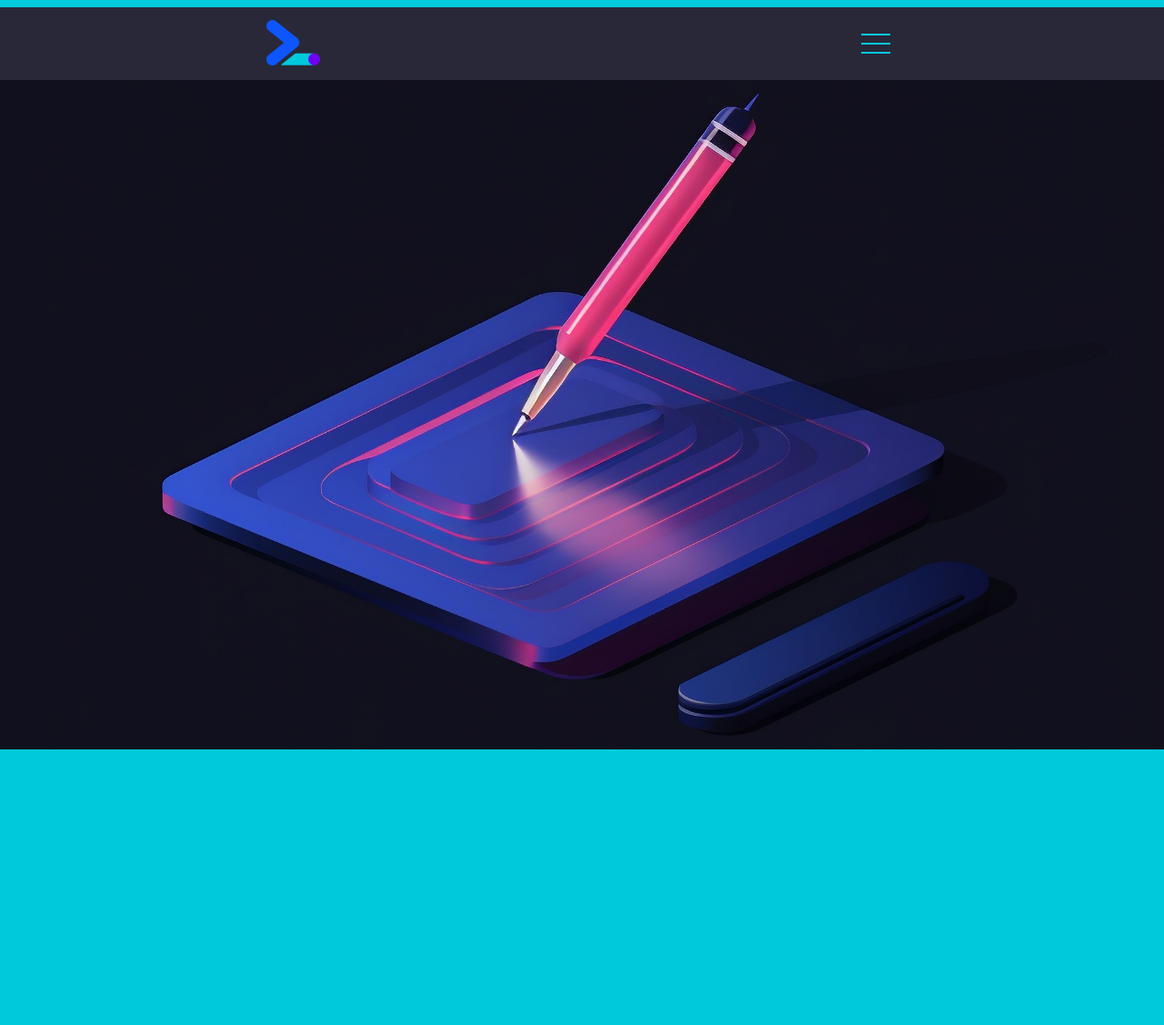
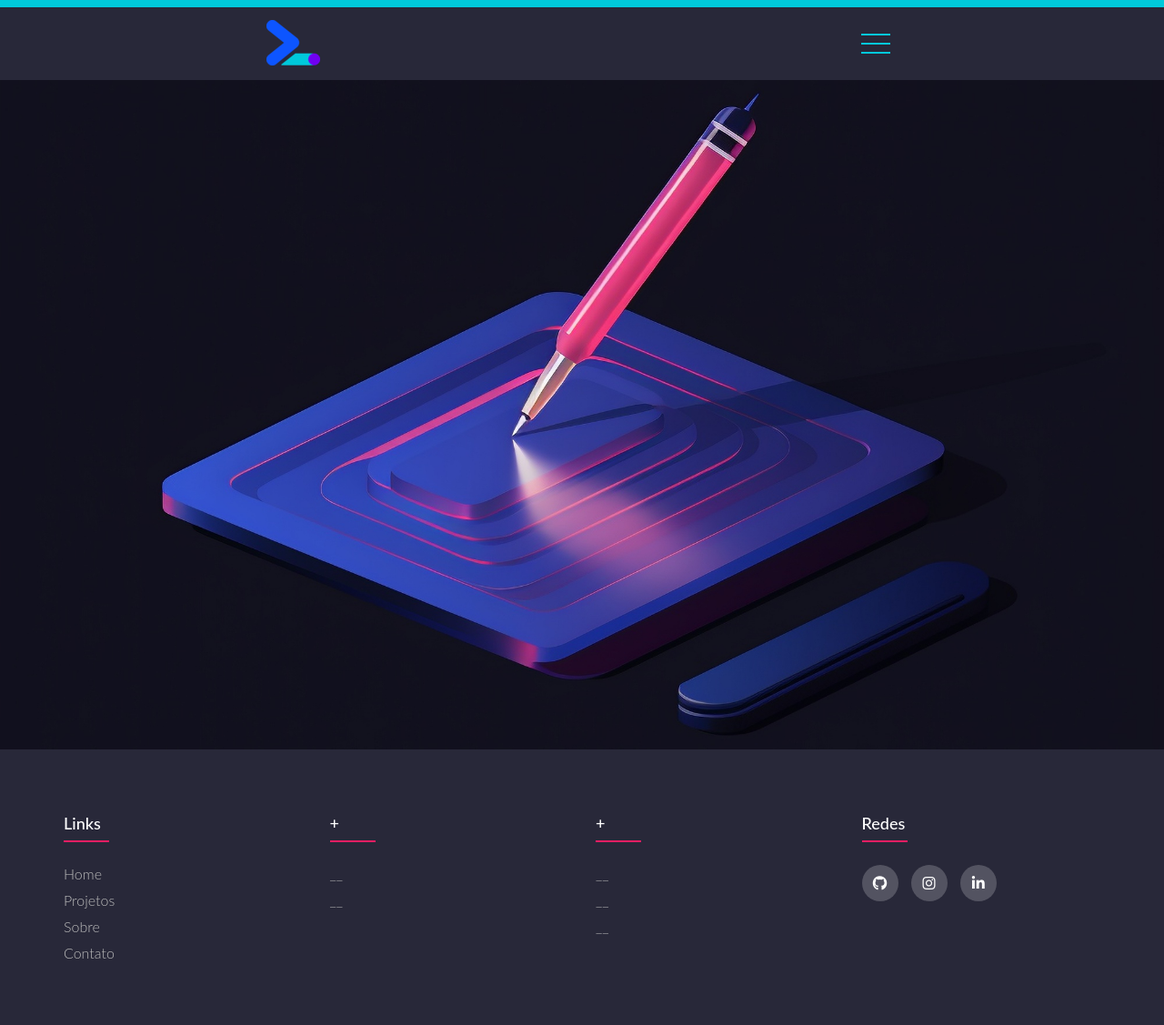
Before and after one commit to JuniorDeLonge/Portfolio, a plain HTML site: page index.html in a window 1280 px wide. Shown: the top 1127 px of the page at 91% size. Before the commit the page ends 824 px from the top, so only its background shows below. Drawn offline with Linux system fonts and the light colour scheme.

Commit message:
#footer+edits

```diff
--- a/index.html
+++ b/index.html
@@ -5,15 +5,19 @@
     <meta name="viewport" content="width=device-width, initial-scale=1.0" />
     <title>Dev - Junior DeLonge</title>
     <link rel="stylesheet" href="style.css" />
-    <link rel="shortcut icon" href="icon.png" type="image/x-icon">
+    <link rel="shortcut icon" href="icon.png" type="image/x-icon" />
+    <link
+      rel="stylesheet"
+      href="https://use.fontawesome.com/releases/v6.1.1/css/all.css"
+    />
   </head>
 
   <body>
     <header>
       <div class="line"></div>
       <nav>
-        <a href="#"><img src="logo.png" alt="logo"></a>
-          <div class="mobile-menu">
+        <a href="#"><img src="logo.png" alt="logo" /></a>
+        <div class="mobile-menu">
           <div class="line1"></div>
           <div class="line2"></div>
           <div class="line3"></div>
@@ -28,5 +32,48 @@
     </header>
     <main></main>
     <script src="mobile-navbar.js"></script>
+
+    <footer class="footer">
+      <div class="container">
+        <div class="row">
+          <div class="footer-col">
+            <h4>links</h4>
+            <ul>
+              <li><a href="#">Home</a></li>
+              <li><a href="#">Projetos</a></li>
+              <li><a href="#">Sobre</a></li>
+              <li><a href="#">Contato</a></li>
+            </ul>
+          </div>
+          <div class="footer-col">
+            <h4>+</h4>
+            <ul>
+              <li><a href="#">__</a></li>
+              <li><a href="#">__</a></li>
+            </ul>
+          </div>
+          <div class="footer-col">
+            <h4>+</h4>
+            <ul>
+              <li><a href="#">__</a></li>
+              <li><a href="#">__</a></li>
+              <li><a href="#">__</a></li>
+            </ul>
+          </div>
+          <div class="footer-col">
+            <h4>redes</h4>
+            <div class="social-links">
+              <a href="#" target="_blank"
+                ><i class="fa-brands fa-github"></i
+              ></a>
+              <a href="https://instagram.com/juniordelonge" target="_blank"
+                ><i class="fab fa-instagram"></i
+              ></a>
+              <a href="#" target="_blank"><i class="fab fa-linkedin-in"></i></a>
+            </div>
+          </div>
+        </div>
+      </div>
+    </footer>
   </body>
 </html>
--- a/style.css
+++ b/style.css
@@ -1,15 +1,15 @@
 * {
     margin: 0;
     padding: 0;
+    box-sizing: border-box;
 }
 
-@import url('https://fonts.googleapis.com/css2?family=Lato:wght@400;700&display=swap');
+@import url("https://fonts.googleapis.com/css2?family=Lato:wght@400;700&display=swap");
 
 body {
-    font-family: 'Lato', sans-serif;
+    font-family: "Lato", sans-serif;
     overflow-x: hidden;
     background: #00c9db;
-
 }
 
 /* Works on Firefox */
@@ -40,11 +40,10 @@ a {
 }
 
 a:hover {
-
     letter-spacing: 4px;
 }
 
-.line{
+.line {
     background-color: #00c9db;
     height: 1vh;
 }
@@ -154,9 +153,8 @@ main {
 }
 
 @media (min-width: 768px) {
-    .main
-{
-    background-image: url('bg.jpg');
+    .main {
+        background-image: url("bg.jpg");
         background-repeat: no-repeat;
         bottom: 0;
         color: hsl(240deg 27% 9%);
@@ -170,15 +168,12 @@ main {
         background-repeat: no-repeat;
         background-position: center;
         background-size: cover;
-
-
     }
 }
 
 @media (min-width: 992px) {
-  .main
-{
-    background-image: url('bg.jpg');
+    .main {
+        background-image: url("bg.jpg");
         background-repeat: no-repeat;
         bottom: 0;
         color: hsl(240deg 27% 9%);
@@ -192,15 +187,12 @@ main {
         background-repeat: no-repeat;
         background-position: center;
         background-size: cover;
-
-
     }
 }
 
 @media (min-width: 1200px) {
-   .main
-{
-    background-image: url('bg.jpg');
+    .main {
+        background-image: url("bg.jpg");
         background-repeat: no-repeat;
         bottom: 0;
         color: hsl(240deg 27% 9%);
@@ -214,7 +206,89 @@ main {
         background-repeat: no-repeat;
         background-position: center;
         background-size: cover;
-
-
     }
 }
+
+.container {
+    max-width: 1170px;
+    margin: auto;
+}
+.row {
+    display: flex;
+    flex-wrap: wrap;
+}
+ul {
+    list-style: none;
+}
+.footer {
+    background-color: #282839;
+    padding: 70px 0;
+}
+.footer-col {
+    width: 25%;
+    padding: 0 15px;
+}
+.footer-col h4 {
+    font-size: 18px;
+    color: #ffffff;
+    text-transform: capitalize;
+    margin-bottom: 35px;
+    font-weight: 500;
+    position: relative;
+}
+.footer-col h4::before {
+    content: "";
+    position: absolute;
+    left: 0;
+    bottom: -10px;
+    background-color: #e91e63;
+    height: 2px;
+    box-sizing: border-box;
+    width: 50px;
+}
+.footer-col ul li:not(:last-child) {
+    margin-bottom: 10px;
+}
+.footer-col ul li a {
+    font-size: 16px;
+    text-transform: capitalize;
+    color: #ffffff;
+    text-decoration: none;
+    font-weight: 300;
+    color: #bbbbbb;
+    display: block;
+    transition: all 0.3s ease;
+}
+.footer-col ul li a:hover {
+    color: #ffffff;
+    padding-left: 8px;
+}
+.footer-col .social-links a {
+    display: inline-block;
+    height: 40px;
+    width: 40px;
+    background-color: rgba(255, 255, 255, 0.2);
+    margin: 0 10px 10px 0;
+    text-align: center;
+    line-height: 40px;
+    border-radius: 50%;
+    color: #ffffff;
+    transition: all 0.5s ease;
+}
+.footer-col .social-links a:hover {
+    color: #24262b;
+    background-color: #ffffff;
+}
+
+/*responsive*/
+@media (max-width: 767px) {
+    .footer-col {
+        width: 50%;
+        margin-bottom: 30px;
+    }
+}
+@media (max-width: 574px) {
+    .footer-col {
+        width: 100%;
+    }
+}
```
Lines whose indentation alone changed are shown as unchanged.
